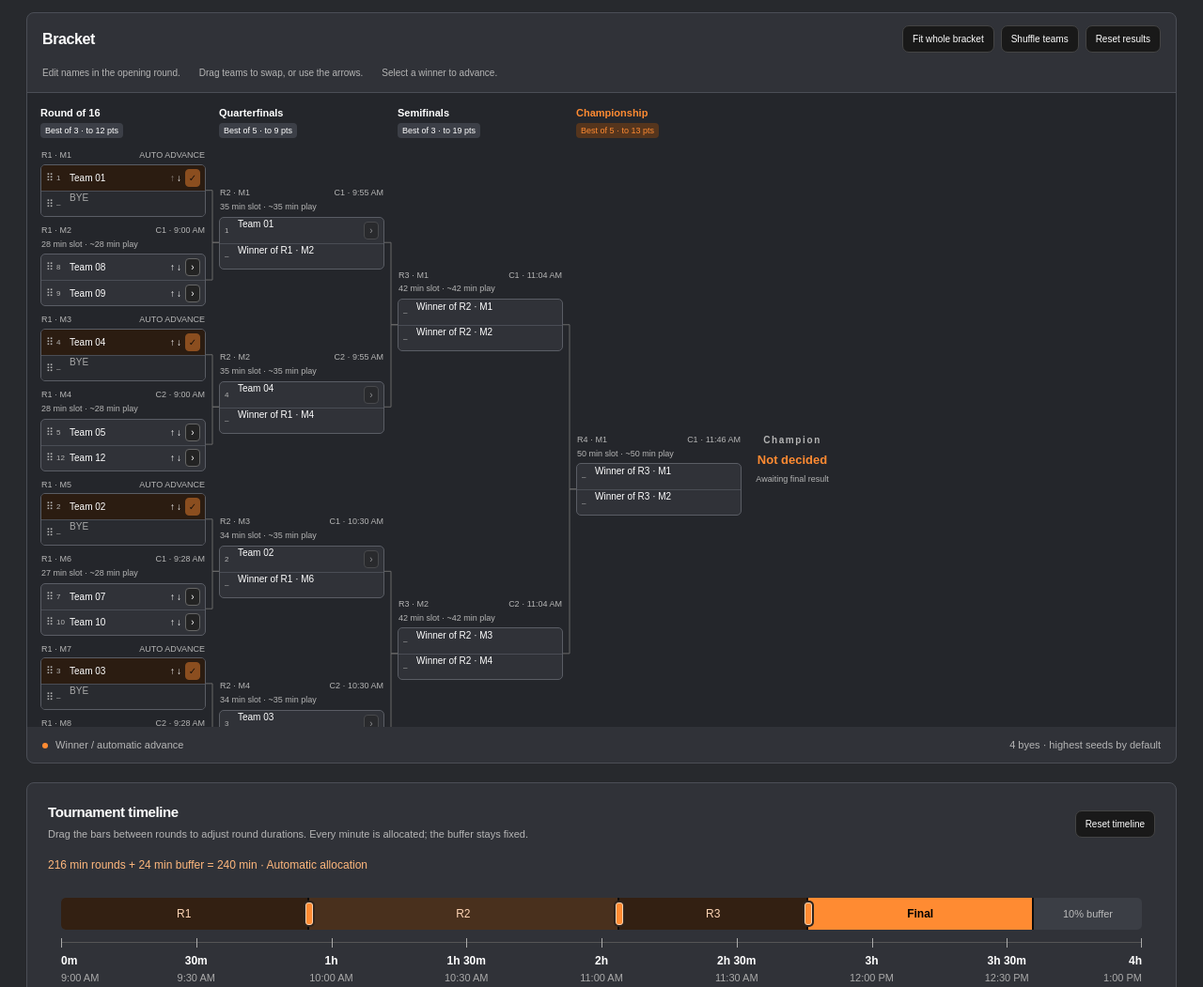
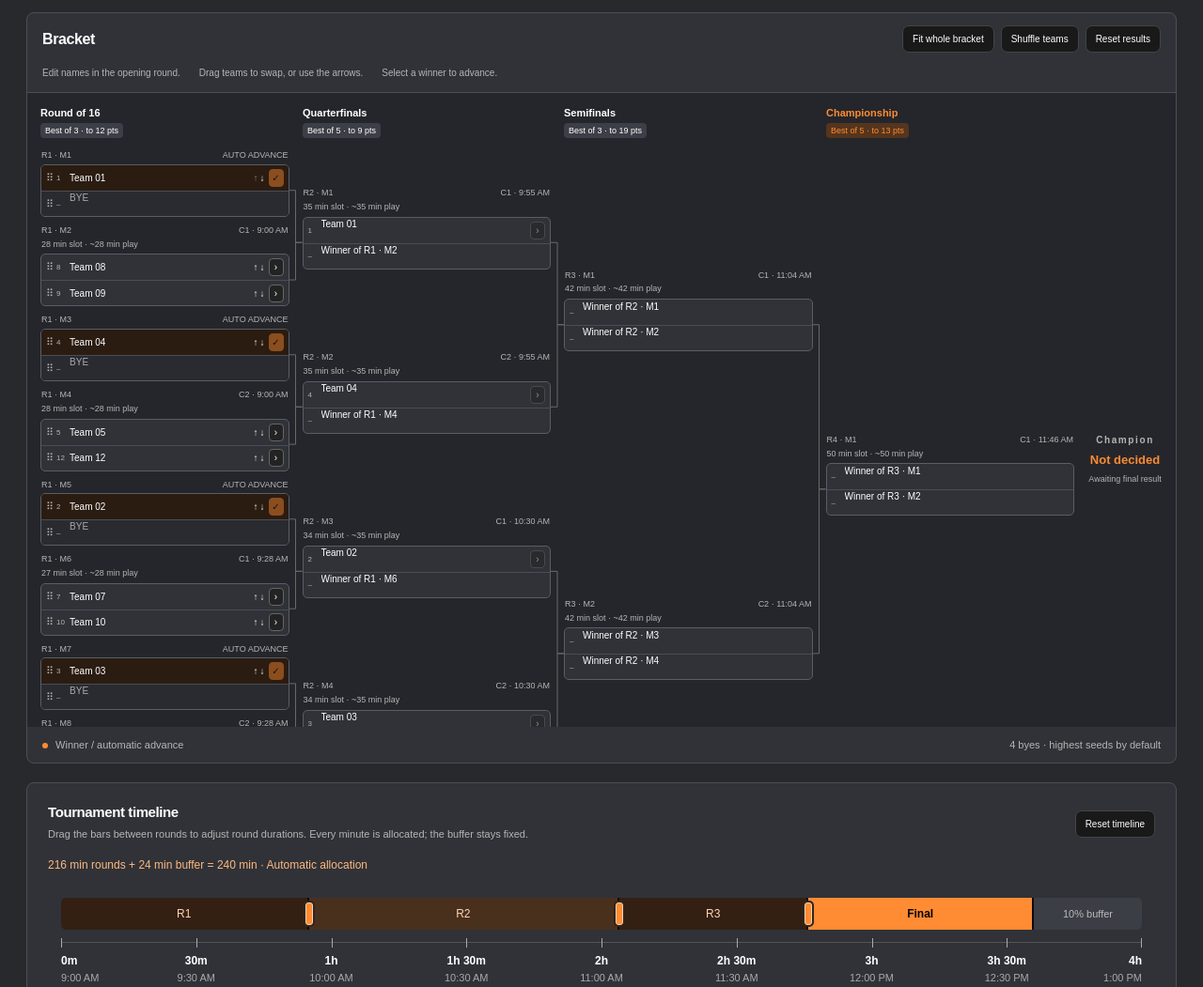
Before and after one commit to toxuble/volleyball-bracket-generator, a website: page index.html in a window 1280 px wide. Shown: the part 457-1508 px from the top of the page at 94% size. Drawn offline with Linux system fonts and the light colour scheme.

Commit message:
Stretch bracket rounds across the available width in both views

```diff
--- a/app.js
+++ b/app.js
@@ -66,13 +66,22 @@ $('timeline').addEventListener('keydown',e=>{
 $('resetTimeline').addEventListener('click',()=>{state.roundDurations=null;render();toast('Automatic time allocation restored. Teams and winners kept.');});
 function layoutBracket(){
   const root=$('bracket'),stage=root.parentElement,viewport=stage.parentElement;if(!viewport.offsetWidth)return;
+  root.querySelector('.connectors')?.remove();
   root.style.transform='none';root.style.width='max-content';stage.style.width='';stage.style.height='';
-  const available=viewport.clientWidth-28,R=currentPlan.rounds.length;
-  root.style.setProperty('--round-width',`${Math.max(128,Math.min(176,(available-80-R*14)/R))}px`);
-  const width=root.scrollWidth,height=root.scrollHeight;
-  const scale=fitBracket?Math.min(1,available/width,(viewport.clientHeight-24)/height):1;
-  root.style.width=`${width}px`;root.style.transform=`scale(${scale})`;
-  stage.style.width=`${width*scale}px`;stage.style.height=`${height*scale}px`;
+  const padding=getComputedStyle(viewport),R=currentPlan.rounds.length;
+  const available=Math.max(1,viewport.clientWidth-parseFloat(padding.paddingLeft)-parseFloat(padding.paddingRight));
+  const availableHeight=Math.max(1,viewport.clientHeight-parseFloat(padding.paddingTop)-parseFloat(padding.paddingBottom));
+  let scale=Math.min(1,available/(R*148+80+R*14));
+  const spreadColumns=()=>{
+    const width=available/scale;
+    root.style.width=`${width}px`;
+    root.style.setProperty('--round-width',`${(width-80-R*14)/R}px`);
+  };
+  spreadColumns();
+  if(fitBracket){scale=Math.min(scale,availableHeight/root.scrollHeight);spreadColumns();}
+  const height=root.scrollHeight;
+  root.style.transform=`scale(${scale})`;
+  stage.style.width=`${available}px`;stage.style.height=`${height*scale}px`;
   drawConnectors();
 }
 $('fitBracket').addEventListener('click',()=>{fitBracket=!fitBracket;$('fitBracket').setAttribute('aria-pressed',String(fitBracket));$('fitBracket').textContent=fitBracket?'Readable size':'Fit whole bracket';layoutBracket();});
--- a/index.html
+++ b/index.html
@@ -3,8 +3,8 @@
 <head>
   <meta charset="UTF-8"><meta name="viewport" content="width=device-width, initial-scale=1">
   <title>Volleyball bracket generator</title>
-  <link rel="stylesheet" href="styles.css?v=20261008-full-height">
-  <script defer src="planner.js?v=20261008-compact"></script><script defer src="app.js?v=20261008-compact"></script>
+  <link rel="stylesheet" href="styles.css?v=20261008-full-width">
+  <script defer src="planner.js?v=20261008-compact"></script><script defer src="app.js?v=20261008-full-width"></script>
 </head>
 <body>
 
```
Also changed, not shown: README.md, styles.css.
